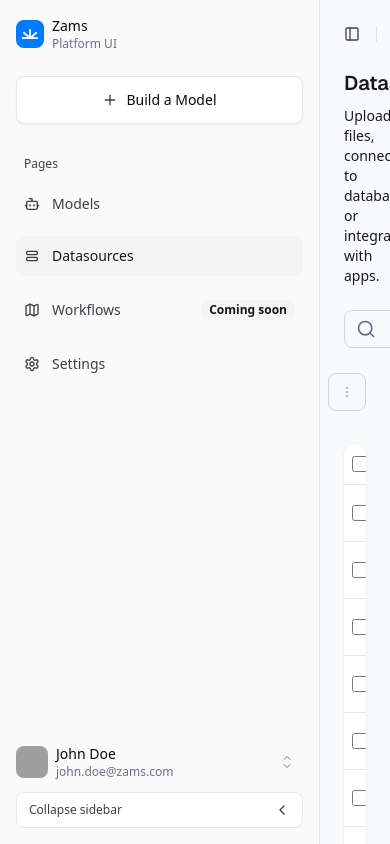
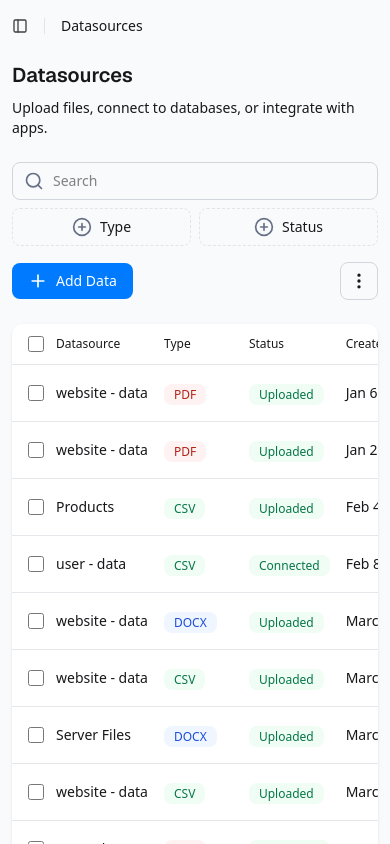
Before and after one commit to sai-veda/zams, a Next.js app: page /dashboard in a window 390 px wide. Built offline with nearby package versions, Linux system fonts and the light colour scheme; grey boxes are pictures that could not be loaded.

Commit message:
ui ux enhancements to dashboard and table

```diff
--- a/src/app/dashboard/page.tsx
+++ b/src/app/dashboard/page.tsx
@@ -1,20 +1,54 @@
 "use client";
 
-import { useState } from "react";
+import { useState, useEffect } from "react";
 import Link from "next/link";
-import { PanelLeft } from "lucide-react"
+import { PanelLeft, PlusCircle, Search, MoreVertical } from "lucide-react"
 import { Sidebar } from "@/components/Sidebar";
+
+// Interface definitions for better type safety
+interface Datasource {
+  id: number;
+  name: string;
+  type: "PDF" | "CSV" | "DOCX";
+  status: "Uploaded" | "Connected";
+  createdAt: string;
+  createdBy: string;
+}
 
 export default function Dashboard() {
   const [searchQuery, setSearchQuery] = useState("");
   const [isSidebarMinimized, setIsSidebarMinimized] = useState(false);
+  const [isMobile, setIsMobile] = useState(false);
+
+  useEffect(() => {
+    // Check if we're on mobile and set sidebar minimized by default
+    const checkMobile = () => {
+      setIsMobile(window.innerWidth < 768);
+      setIsSidebarMinimized(window.innerWidth < 768);
+    };
+
+    // Run on initial load
+    checkMobile();
+
+    // Add resize listener
+    window.addEventListener('resize', checkMobile);
+
+    // Cleanup
+    return () => window.removeEventListener('resize', checkMobile);
+  }, []);
 
   const toggleSidebar = () => {
     setIsSidebarMinimized(!isSidebarMinimized);
   };
 
+  const closeSidebar = () => {
+    if (isMobile && !isSidebarMinimized) {
+      setIsSidebarMinimized(true);
+    }
+  };
+
   // Mock data based on the screenshot
-  const datasources = [
+  const datasources: Datasource[] = [
     { id: 1, name: "website - data", type: "PDF", status: "Uploaded", createdAt: "Jan 6 2024", createdBy: "Olivia Ryhe" },
     { id: 2, name: "website - data", type: "PDF", status: "Uploaded", createdAt: "Jan 28 2024", createdBy: "Natalie Crag" },
     { id: 3, name: "Products", type: "CSV", status: "Uploaded", createdAt: "Feb 4 2024", createdBy: "Phoenix Baker" },
@@ -33,6 +67,7 @@
     { id: 16, name: "Server Files", type: "CSV", status: "Connected", createdAt: "Sept 21 2024", createdBy: "Natalie Crag" },
   ];
 
+  // Helper functions for styling
   const getTypeColor = (type: string) => {
     switch (type) {
       case "PDF":
@@ -49,7 +84,6 @@
   const getStatusColor = (status: string) => {
     switch (status) {
       case "Uploaded":
-        return "bg-green-50 text-[#067647]";
       case "Connected":
         return "bg-green-50 text-[#067647]";
       default:
@@ -57,14 +91,42 @@
     }
   };
 
+  // Table header component to reduce repetition
+  const TableHeader = ({ label, sortable = false }: { label: string, sortable?: boolean }) => (
+    <th scope="col" className="min-w-[85px] px-2 py-3 text-left text-xs font-normal text-[#18181B]">
+      {sortable ? (
+        <div className="flex items-center">
+          {label}
+          <svg width="16" height="16" viewBox="0 0 16 16" fill="none" xmlns="http://www.w3.org/2000/svg" className="ml-1">
+            <path d="M4 7L8 3L12 7" stroke="#667085" strokeWidth="1.33333" strokeLinecap="round" strokeLinejoin="round"/>
+            <path d="M4 9L8 13L12 9" stroke="#667085" strokeWidth="1.33333" strokeLinecap="round" strokeLinejoin="round"/>
+          </svg>
+        </div>
+      ) : (
+        label
+      )}
+    </th>
+  );
+
   return (
-    <div className="flex h-screen bg-gray-50">
-      {/* Sidebar */}
+    <div className="flex h-screen bg-gray-50 overflow-hidden">
+      {/* Sidebar - only show when not minimized on mobile */}
+      <div className={`${isMobile && isSidebarMinimized ? 'hidden' : 'block'} ${isMobile ? 'absolute z-20 h-full' : ''}`}>
         <Sidebar isMinimized={isSidebarMinimized} onToggleMinimize={toggleSidebar} />
+      </div>
+
+      {/* Overlay for mobile when sidebar is open */}
+      {isMobile && !isSidebarMinimized && (
+        <div
+          className="fixed inset-0 bg-black/30 backdrop-blur-md z-10"
+          onClick={closeSidebar}
+        ></div>
+      )}
 
       {/* Main content */}
       <div className="flex-1 overflow-auto">
-        <div className="container mx-auto px-6 py-6">
+        <div className="container mx-auto px-3 sm:px-6 py-4 sm:py-6">
+          {/* Header navigation */}
           <div className="flex items-center mb-2">
             <button className="mr-2" onClick={toggleSidebar}>
               <PanelLeft size={16} className="text-[#3F3F46]" />
@@ -74,22 +136,23 @@
               href="/dashboard"
               className="inline-flex items-center"
             >
-
               <span className="ml-2 text-sm font-normal text-[#18181B]">Datasources</span>
             </Link>
           </div>
 
+          {/* Page title and description */}
           <h1 className="font-sans text-xl pt-2 font-semibold leading-[1.5] text-[#18181B] mt-4 mb-2">Datasources</h1>
-          <div>
+          <div className="max-w-xl">
             <p className="text-sm text-[#18181B]">Upload files, connect to databases, or integrate with apps.</p>
           </div>
 
+          {/* Search and filters section */}
           <div className="flex flex-col md:flex-row justify-between items-start md:items-center gap-4 mb-6 mt-6">
-            <div className="relative w-full md:w-1/3">
+            <div className="flex flex-col sm:flex-row items-start sm:items-center space-y-2 sm:space-y-0 sm:space-x-2 w-full max-w-xl">
+              {/* Search input */}
+              <div className="relative w-full">
                 <div className="absolute inset-y-0 left-0 flex items-center pl-3 pointer-events-none">
-                <svg width="20" height="20" viewBox="0 0 20 20" fill="none" xmlns="http://www.w3.org/2000/svg">
-                  <path d="M17.5 17.5L13.875 13.875M15.8333 9.16667C15.8333 12.8486 12.8486 15.8333 9.16667 15.8333C5.48477 15.8333 2.5 12.8486 2.5 9.16667C2.5 5.48477 5.48477 2.5 9.16667 2.5C12.8486 2.5 15.8333 5.48477 15.8333 9.16667Z" stroke="#667085" strokeWidth="1.66667" strokeLinecap="round" strokeLinejoin="round"/>
-                </svg>
+                  <Search size={20} className="text-[#667085]" />
                 </div>
                 <input
                   type="search"
@@ -99,21 +162,22 @@
                   onChange={(e) => setSearchQuery(e.target.value)}
                 />
               </div>
-            <div className="flex items-center space-x-2 justify-end w-full md:w-auto">
-              <button className="flex items-center px-3 py-2 border border-gray-300 rounded-md text-sm text-[#18181B]">
-                <svg width="20" height="20" viewBox="0 0 20 20" fill="none" xmlns="http://www.w3.org/2000/svg" className="mr-2">
-                  <path d="M5 10H15M2.5 5H17.5M7.5 15H12.5" stroke="#667085" strokeWidth="1.66667" strokeLinecap="round" strokeLinejoin="round"/>
-                </svg>
+
+              {/* Filter buttons */}
+              <div className="flex space-x-2 w-full sm:w-auto">
+                <button className="flex items-center px-3 py-2 border border-dashed border-[#E4E4E7] rounded-md text-sm text-[#18181B] w-1/2 sm:w-auto justify-center sm:justify-start">
+                  <PlusCircle size={20} className="mr-2 text-[#667085]" />
                   Type
                 </button>
-              <button className="flex items-center px-3 py-2 border border-gray-300 rounded-md text-sm text-[#18181B]">
-                <svg width="20" height="20" viewBox="0 0 20 20" fill="none" xmlns="http://www.w3.org/2000/svg" className="mr-2">
-                  <circle cx="10" cy="10" r="7.5" stroke="#667085" strokeWidth="1.66667"/>
-                  <path d="M10 6.66667V10.8333" stroke="#667085" strokeWidth="1.66667" strokeLinecap="round"/>
-                  <circle cx="10" cy="13.3333" r="0.833333" fill="#667085"/>
-                </svg>
+                <button className="flex items-center px-3 py-2 border border-dashed border-[#E4E4E7] rounded-md text-sm text-[#18181B] w-1/2 sm:w-auto justify-center sm:justify-start">
+                  <PlusCircle size={20} className="mr-2 text-[#667085]" />
                   Status
                 </button>
+              </div>
+            </div>
+
+            {/* Action buttons */}
+            <div className="flex items-center space-x-2 justify-between sm:justify-end w-full md:w-auto">
               <button className="px-4 py-2 bg-[#007AFF] text-white rounded-md text-sm flex items-center">
                 <svg width="20" height="20" viewBox="0 0 20 20" fill="none" xmlns="http://www.w3.org/2000/svg" className="mr-2">
                   <path d="M10 4.16667V15.8333M4.16667 10H15.8333" stroke="white" strokeWidth="1.66667" strokeLinecap="round" strokeLinejoin="round"/>
@@ -121,18 +185,17 @@
                 Add Data
               </button>
               <button className="p-2 border border-gray-300 rounded-md">
-                <svg width="20" height="20" viewBox="0 0 20 20" fill="none" xmlns="http://www.w3.org/2000/svg">
-                  <path d="M10 6V6.01M10 10V10.01M10 14V14.01" stroke="#667085" strokeWidth="1.67" strokeLinecap="round" strokeLinejoin="round"/>
-                </svg>
+                <MoreVertical size={20} className="text-[#18181B]" />
               </button>
             </div>
           </div>
 
+          {/* Data table */}
           <div className="overflow-x-auto bg-white rounded-lg shadow">
             <table className="min-w-full divide-y divide-gray-200">
-              <thead >
+              <thead>
                 <tr>
-                  <th scope="col" className="w-[47px] px-2 py-3 text-left text-xs font-normal text-[#18181B]">
+                  <th scope="col" className="w-[47px] pl-4 pr-1 py-3 text-left text-xs font-normal text-[#18181B]">
                     <div className="flex items-center">
                       <input
                         type="checkbox"
@@ -140,37 +203,17 @@
                       />
                     </div>
                   </th>
-                  <th scope="col" className="min-w-[85px] px-2 py-3 text-left text-xs font-normal text-[#18181B]">
-                    Datasource
-                  </th>
-                  <th scope="col" className="min-w-[85px] px-2 py-3 text-left text-xs font-normal text-[#18181B]">
-                    Type
-                  </th>
-                  <th scope="col" className="min-w-[85px] px-2 py-3 text-left text-xs font-normal text-[#18181B]">
-                    Status
-                  </th>
-                  <th scope="col" className="min-w-[85px] px-2 py-3 text-left text-xs font-normal text-[#18181B]">
-                    <div className="flex items-center">
-                      Created at
-                      <svg width="16" height="16" viewBox="0 0 16 16" fill="none" xmlns="http://www.w3.org/2000/svg" className="ml-1">
-                        <path d="M8 3.33333V12.6667M8 3.33333L12 7.33333M8 3.33333L4 7.33333" stroke="#667085" strokeWidth="1.33333" strokeLinecap="round" strokeLinejoin="round"/>
-                      </svg>
-                    </div>
-                  </th>
-                  <th scope="col" className="min-w-[85px] px-2 py-3 text-left text-xs font-normal text-[#18181B]">
-                    <div className="flex items-center">
-                      Created by
-                      <svg width="16" height="16" viewBox="0 0 16 16" fill="none" xmlns="http://www.w3.org/2000/svg" className="ml-1">
-                        <path d="M8 3.33333V12.6667M8 3.33333L12 7.33333M8 3.33333L4 7.33333" stroke="#667085" strokeWidth="1.33333" strokeLinecap="round" strokeLinejoin="round"/>
-                      </svg>
-                    </div>
-                  </th>
+                  <TableHeader label="Datasource" />
+                  <TableHeader label="Type" />
+                  <TableHeader label="Status" />
+                  <TableHeader label="Created at" sortable />
+                  <TableHeader label="Created by" sortable />
                 </tr>
               </thead>
               <tbody className="bg-white divide-y divide-gray-200">
                 {datasources.map((item) => (
                   <tr key={item.id} className="hover:bg-gray-50">
-                    <td className="px-2 py-4 whitespace-nowrap">
+                    <td className="pl-4 pr-1 py-4 whitespace-nowrap">
                       <div className="flex items-center">
                         <input
                           type="checkbox"
--- a/src/components/Sidebar.tsx
+++ b/src/components/Sidebar.tsx
@@ -11,20 +11,66 @@
 import { Tooltip, TooltipContent, TooltipProvider, TooltipTrigger } from "@/components/ui/tooltip"
 
 interface SidebarProps extends React.HTMLAttributes<HTMLDivElement> {
-  // Adding a property to fix linter error
   children?: React.ReactNode;
   isMinimized?: boolean;
   onToggleMinimize?: () => void;
 }
 
-export function Sidebar({ className, isMinimized = false, onToggleMinimize }: SidebarProps) {
-  const pathname = usePathname()
+interface NavItemProps {
+  icon: React.ReactNode;
+  label: string;
+  isActive?: boolean;
+  isMinimized: boolean;
+  badge?: string;
+}
 
+// Navigation item component to reduce repetition
+const NavItem = ({ icon, label, isActive, isMinimized, badge }: NavItemProps) => {
   // Mock navigation function to prevent 404s
   const handleNavClick = (e: React.MouseEvent) => {
     e.preventDefault();
-    // We're just preventing navigation for now
   };
+
+  return (
+    <TooltipProvider>
+      <Tooltip>
+        <TooltipTrigger asChild>
+          <div
+            onClick={handleNavClick}
+            className={cn(
+              "py-3 text-sm rounded-md hover:bg-gray-100 cursor-pointer leading-none flex items-center",
+              isMinimized ? "justify-center px-0" : "px-2",
+              isActive
+                ? "bg-gray-100 text-sidebar-foreground font-medium"
+                : "text-[#3F3F46] font-normal",
+              badge && !isMinimized ? "justify-between" : ""
+            )}
+          >
+            <div className={cn("flex items-center", isMinimized ? "justify-center" : "")}>
+              {icon}
+              {!isMinimized && label}
+            </div>
+
+            {!isMinimized && badge && (
+              <Badge variant="outline" className="text-xs bg-[#F4F4F5] text-[#18181B] font-semibold border-0 ml-2 px-2 py-0.5 rounded-md">
+                {badge}
+              </Badge>
+            )}
+          </div>
+        </TooltipTrigger>
+        {isMinimized && (
+          <TooltipContent side="right">
+            {label}
+            {badge && ` (${badge})`}
+          </TooltipContent>
+        )}
+      </Tooltip>
+    </TooltipProvider>
+  );
+};
+
+export function Sidebar({ className, isMinimized = false, onToggleMinimize }: SidebarProps) {
+  const pathname = usePathname();
 
   return (
     <div
@@ -75,92 +121,37 @@
       <div className="space-y-3">
         {!isMinimized && <div className="text-xs pl-2 font-medium text-[#3F3F46] mb-3">Pages</div>}
 
-        <TooltipProvider>
-          <Tooltip>
-            <TooltipTrigger asChild>
-              <div
-                onClick={handleNavClick}
-                className={cn(
-                  "py-3 text-sm rounded-md hover:bg-gray-100 cursor-pointer leading-none flex items-center",
-                  isMinimized ? "justify-center px-0" : "px-2",
-                  pathname === "/models"
-                    ? "bg-gray-100 text-sidebar-foreground font-medium"
-                    : "text-[#3F3F46] font-normal"
-                )}
-              >
-                <Bot size={16} className={cn("text-[#3F3F46]", isMinimized ? "" : "mr-3")} />
-                {!isMinimized && "Models"}
-              </div>
-            </TooltipTrigger>
-            {isMinimized && <TooltipContent side="right">Models</TooltipContent>}
-          </Tooltip>
-        </TooltipProvider>
+        {/* Models nav item */}
+        <NavItem
+          icon={<Bot size={16} className={cn("text-[#3F3F46]", isMinimized ? "" : "mr-3")} />}
+          label="Models"
+          isActive={pathname === "/models"}
+          isMinimized={isMinimized}
+        />
 
-        <TooltipProvider>
-          <Tooltip>
-            <TooltipTrigger asChild>
-              <div
-                onClick={handleNavClick}
-                className={cn(
-                  "py-3 text-sm rounded-md hover:bg-gray-100 cursor-pointer leading-none flex items-center",
-                  isMinimized ? "justify-center px-0" : "px-2",
-                  "bg-[#F4F4F5] text-[#18181B] font-medium"
-                )}
-              >
-                <Image src="/datasources.svg" alt="Datasources" width={16} height={16} className={cn(isMinimized ? "" : "mr-3", "text-[#3F3F46]")} />
-                {!isMinimized && "Datasources"}
-              </div>
-            </TooltipTrigger>
-            {isMinimized && <TooltipContent side="right">Datasources</TooltipContent>}
-          </Tooltip>
-        </TooltipProvider>
+        {/* Datasources nav item */}
+        <NavItem
+          icon={<Image src="/datasources.svg" alt="Datasources" width={16} height={16} className={cn(isMinimized ? "" : "mr-3", "text-[#3F3F46]")} />}
+          label="Datasources"
+          isActive={true}
+          isMinimized={isMinimized}
+        />
 
-        <TooltipProvider>
-          <Tooltip>
-            <TooltipTrigger asChild>
-              <div
-                onClick={handleNavClick}
-                className={cn(
-                  "py-3 text-sm rounded-md hover:bg-gray-100 cursor-pointer leading-none flex items-center",
-                  isMinimized ? "justify-center px-0" : "px-2 justify-between",
-                  "text-[#3F3F46] font-normal"
-                )}
-              >
-                <div className={cn("flex items-center", isMinimized ? "justify-center" : "")}>
-                  <Map size={16} strokeWidth={2} className={cn(isMinimized ? "" : "mr-3", "text-[#3F3F46]")} />
-                  {!isMinimized && "Workflows"}
-                </div>
-                {!isMinimized && (
-                  <Badge variant="outline" className="text-xs bg-[#F4F4F5] text-[#18181B] font-semibold border-0 ml-2 px-2 py-0.5 rounded-md">
-                    Coming soon
-                  </Badge>
-                )}
-              </div>
-            </TooltipTrigger>
-            {isMinimized && <TooltipContent side="right">Workflows (Coming soon)</TooltipContent>}
-          </Tooltip>
-        </TooltipProvider>
+        {/* Workflows nav item */}
+        <NavItem
+          icon={<Map size={16} strokeWidth={2} className={cn(isMinimized ? "" : "mr-3", "text-[#3F3F46]")} />}
+          label="Workflows"
+          isMinimized={isMinimized}
+          badge="Coming soon"
+        />
 
-        <TooltipProvider>
-          <Tooltip>
-            <TooltipTrigger asChild>
-              <div
-                onClick={handleNavClick}
-                className={cn(
-                  "py-3 text-sm rounded-md hover:bg-gray-100 cursor-pointer leading-none flex items-center",
-                  isMinimized ? "justify-center px-0" : "px-2",
-                  pathname === "/settings"
-                    ? "bg-gray-100 text-sidebar-foreground font-medium"
-                    : "text-[#3F3F46] font-normal"
-                )}
-              >
-                <Settings size={16} className={cn("text-[#3F3F46]", isMinimized ? "" : "mr-3")} />
-                {!isMinimized && "Settings"}
-              </div>
-            </TooltipTrigger>
-            {isMinimized && <TooltipContent side="right">Settings</TooltipContent>}
-          </Tooltip>
-        </TooltipProvider>
+        {/* Settings nav item */}
+        <NavItem
+          icon={<Settings size={16} className={cn("text-[#3F3F46]", isMinimized ? "" : "mr-3")} />}
+          label="Settings"
+          isActive={pathname === "/settings"}
+          isMinimized={isMinimized}
+        />
       </div>
 
       {/* User profile and collapse button at bottom */}
@@ -204,32 +195,7 @@
           </Tooltip>
         </TooltipProvider>
 
-        {/* Toggle sidebar button */}
-        <TooltipProvider>
-          <Tooltip>
-            <TooltipTrigger asChild>
-              <Button
-                variant="outline"
-                size="sm"
-                className={cn(
-                  "flex items-center justify-center border border-gray-200 rounded-md hover:bg-gray-100",
-                  isMinimized ? "w-10 h-10 mx-auto p-0" : "w-full"
-                )}
-                onClick={onToggleMinimize}
-              >
-                {isMinimized ? (
-                  <ChevronRight size={16} className="text-[#3F3F46]" />
-                ) : (
-                  <div className="flex items-center w-full justify-between">
-                    <span className="text-xs text-[#3F3F46]">Collapse sidebar</span>
-                    <ChevronLeft size={16} className="text-[#3F3F46]" />
-                  </div>
-                )}
-              </Button>
-            </TooltipTrigger>
-            {isMinimized && <TooltipContent side="right">Expand sidebar</TooltipContent>}
-          </Tooltip>
-        </TooltipProvider>
+
       </div>
     </div>
   )
```
Lines whose indentation alone changed are shown as unchanged.
